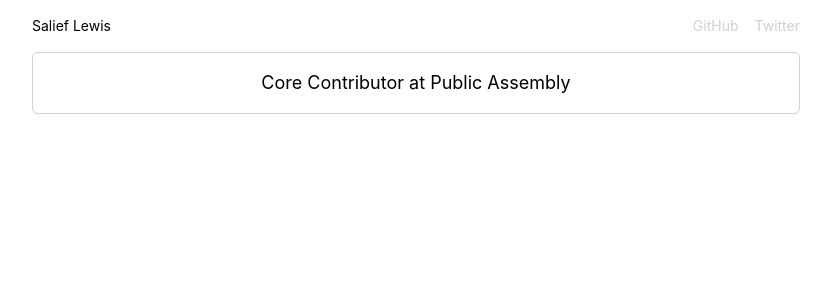
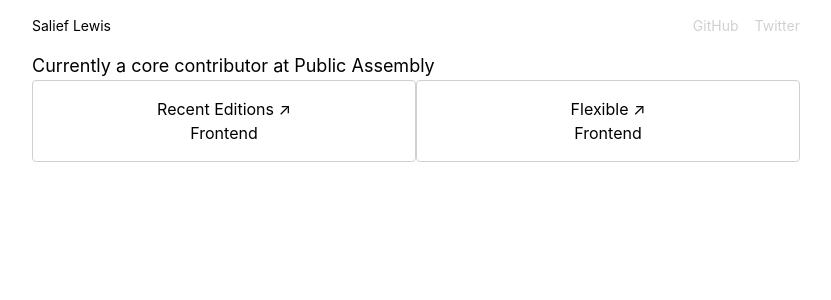
Before and after one commit to salieflewis/salief-lewis-dot-com, a Next.js app: page / in a window 1280 px wide. Shown: the top 300 px of the page, without its empty margins (224-1055 px from the left). Built offline with nearby package versions, Linux system fonts and the light colour scheme.

Commit message:
some more reorg

```diff
--- a/pages/index.tsx
+++ b/pages/index.tsx
@@ -24,25 +24,32 @@
   );
 }
 
-function Currently() {
+function About() {
   return (
-    // bg-dark-charcoal
-    <div className="w-full  p-4 rounded-md text-center border border-american-silver hover:border-raisin-black hover:bg-american-silver hover:text-raisin-black">
-      <span className="text-lg">Core Contributor at Public Assembly</span>
-    </div>
+    <p className="text-lg">Currently a core contributor at Public Assembly</p>
   );
 }
 
 function Projects() {
   return (
-    <div className="grid grid-cols-2">
+    <>
+      <div className="p-4 text-center rounded border border-american-silver">
         <button>
           <a href="http://recenteditions.app/" target="_blank">
-          <h3>Recent Editions &rarr;</h3>
+            <h3>Recent Editions {"\u2197"}</h3>
             <p>Frontend</p>
           </a>
         </button>
       </div>
+      <div className="p-4 text-center rounded border border-american-silver">
+        <button>
+          <a href="http://flexible.vercel.app/" target="_blank">
+            <h3>Flexible {"\u2197"}</h3>
+            <p>Frontend</p>
+          </a>
+        </button>
+      </div>
+    </>
   );
 }
 
@@ -57,9 +64,13 @@
       </Head>
       <Header />
 
-      <main className="flex flex-col gap-y-8">
-        {/* Currently */}
-        <Currently />
+      <main className="gap-y-8">
+        {/* About */}
+        <About />
+        <div className="grid grid-cols-2">
+          {/* Projects */}
+          <Projects />
+        </div>
       </main>
     </div>
   );
```
Lines whose indentation alone changed are shown as unchanged.
